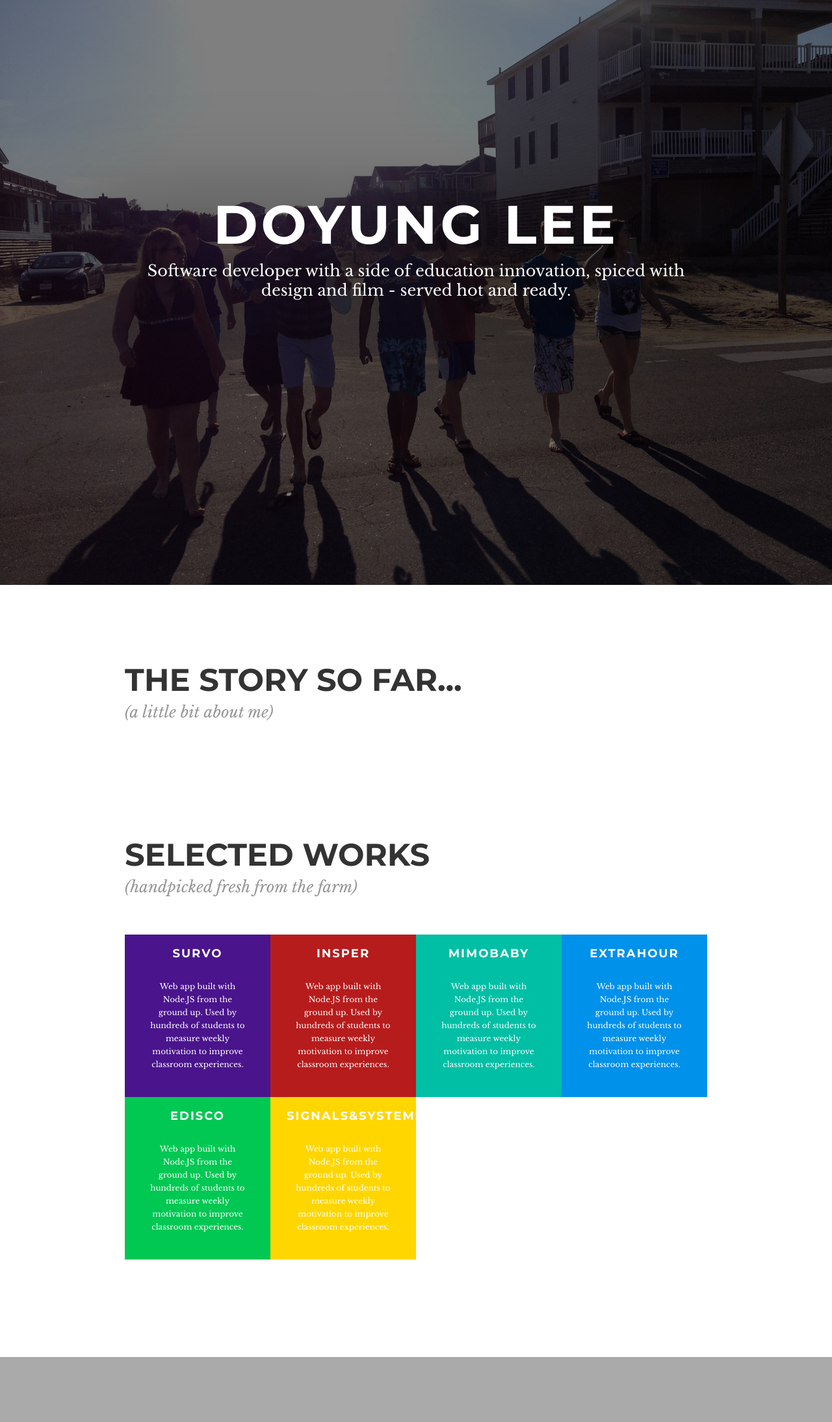
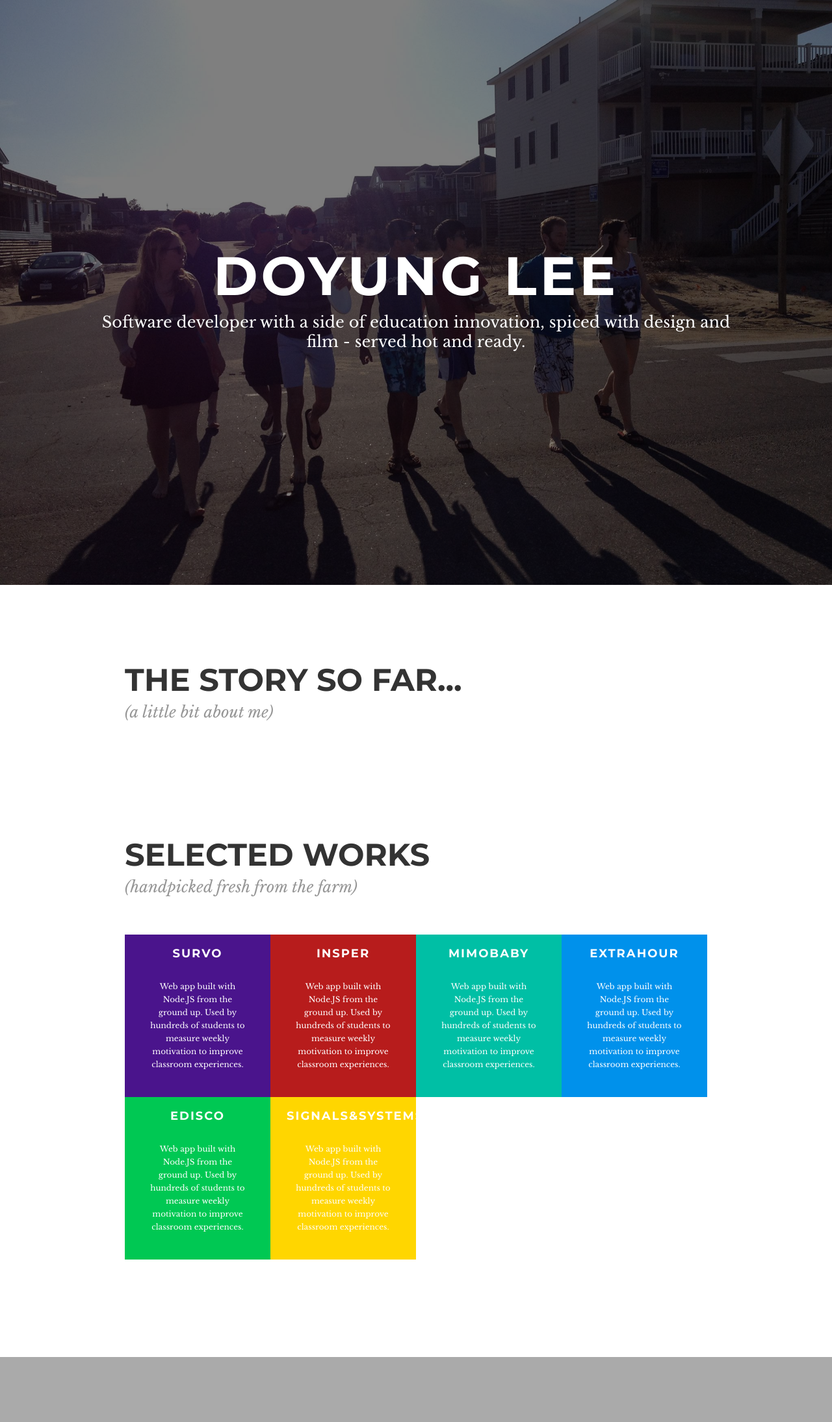
Before and after one commit to doyunglee/doyunglee.github.io, a Jekyll site: the page index.html, which Jekyll copies as it is, in a window 1280 px wide. Shown: the whole page at 65% size. Built offline with Jekyll 4.4.1, drawn with Linux system fonts in a browser that asks for light colours; nearby versions of some CDN libraries.

Commit message:
fixing mobile

```diff
--- a/css/main.css
+++ b/css/main.css
@@ -25,16 +25,23 @@ body {
    margin-bottom: 0px;
 }
 
+.containercenter {
+   display: table-cell;
+   vertical-align: middle;
+   margin-left: 25%;
+   margin-right: 25%;
+}
+
 .layer {
-   padding-top: 270px;
    padding-bottom: 0px;
    background-color: rgba(0, 0, 0, 0.5);
    top: 0;
    left: 0;
    width: 100%;
    height: 100%;
-   content: center;
+   display: table;
 }
+
 
 .hithere h1{
    font-family: "Montserrat", sans-serif;
@@ -47,13 +54,10 @@ body {
 .hithere h3{
    font-family: "Libre Baskerville";
    letter-spacing: 0px;
-   padding: 0px 0px;
+   padding: 0px 12%;
    font-size: 200%;
    line-height: 125%;
-   background-color: rgba(0, 0, 0, 0.3);
-   box-shadow: 0 0 150px 100px rgba(0, 0, 0, 0.3);
    margin-top: 0px;
-
 }
 
 /* ------- Sections -------------------------------------*/
--- a/index.html
+++ b/index.html
@@ -25,7 +25,7 @@
 	  	<!-- jumbotron for the first image -->
 	    <div class="jumbotron">
 	    	<div class = "layer">
-	    		<div class = "container">
+	    		<div class = "containercenter">
 			    		<span class = "hithere">
 			    			<h1>DOYUNG LEE</h1>
 
```
